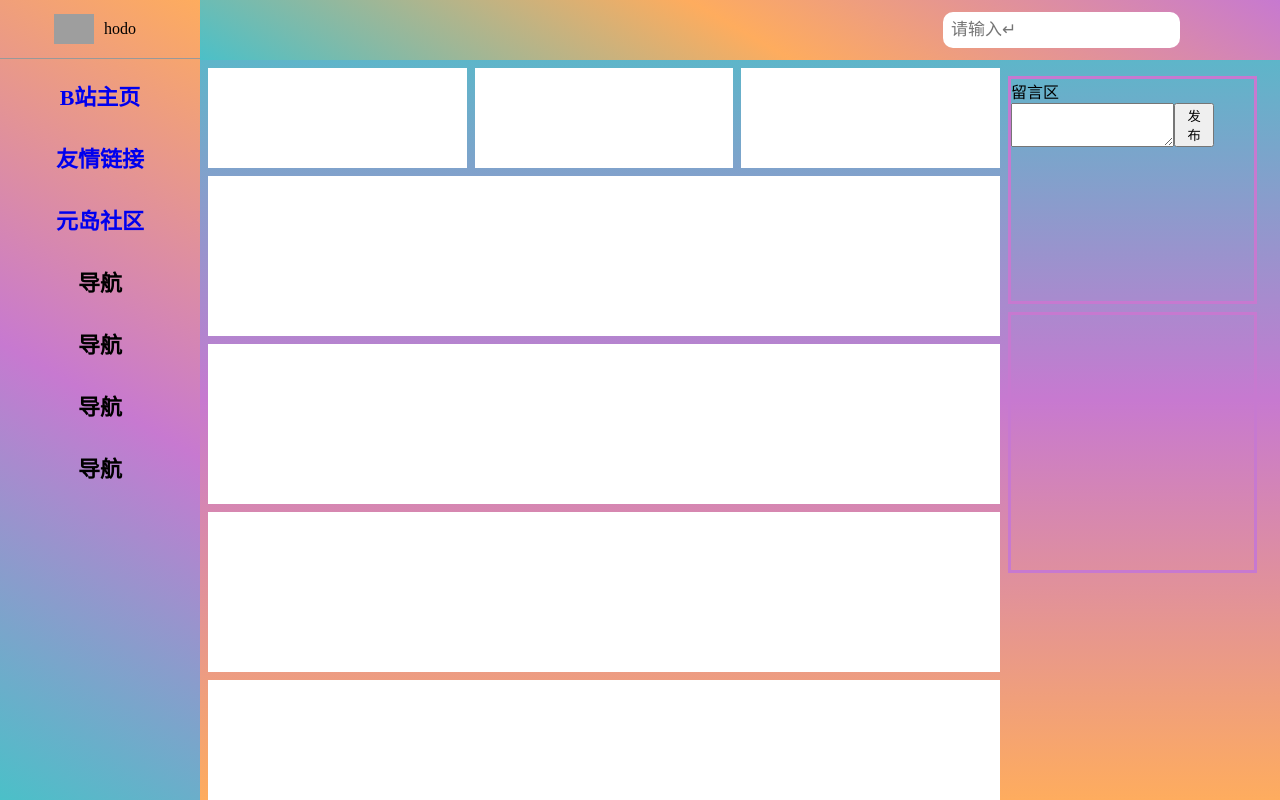
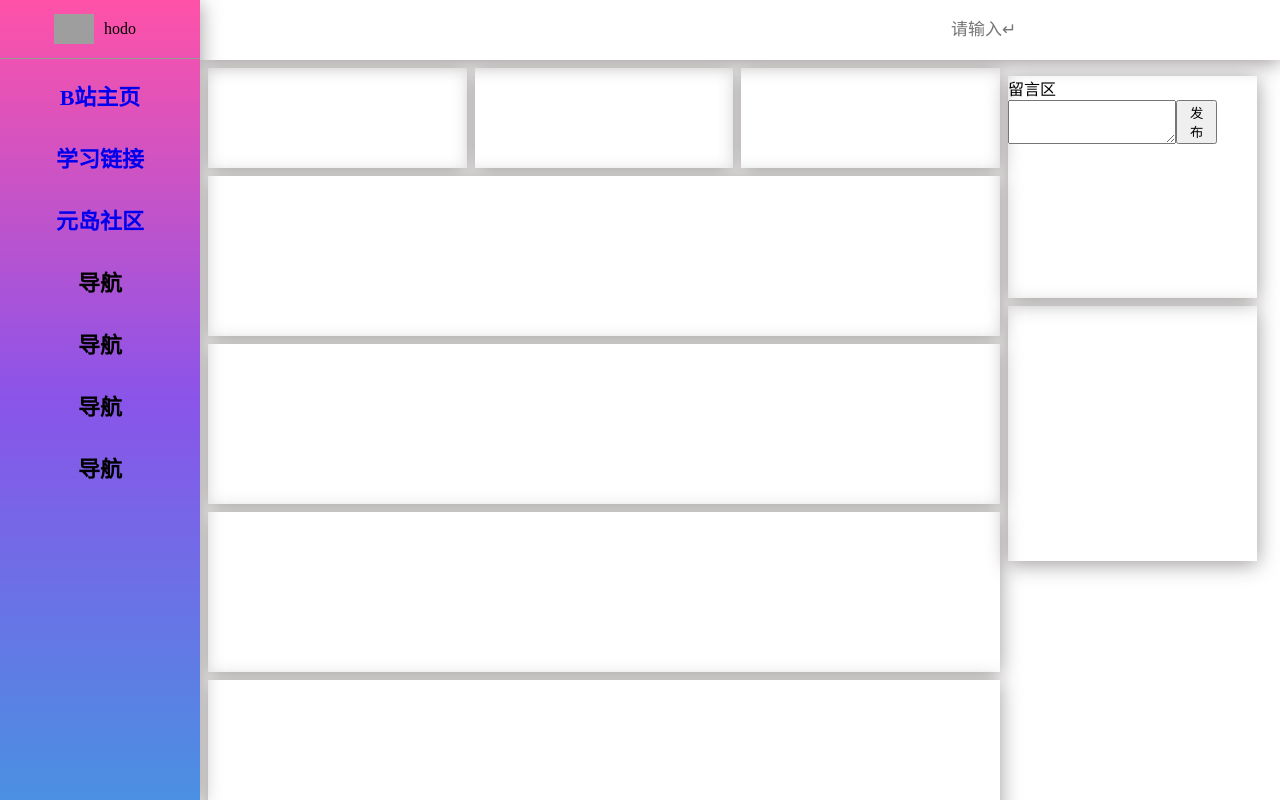
Before and after one commit to hodoccc/hodo, a plain HTML site: page index.html in a window 1280 px wide. Drawn offline with Linux system fonts and the light colour scheme; grey boxes are pictures that could not be loaded.

Commit message:
Add files via upload

```diff
--- a/index.html
+++ b/index.html
@@ -5,7 +5,15 @@
     <meta http-equiv="X-UA-Compatible" content="IE=edge" />
     <meta name="viewport" content="width=device-width, initial-scale=1.0" />
     <title>Document</title>
+    <meta name="description" content="Put your description here." />
+    <meta
+      name="description"
+      content="Mary's simple recipe for maple bacon donuts
+           makes a sticky, sweet treat with just a hint
+           of salt that you'll keep coming back for."
+    />
     <link rel="stylesheet" href="style.css" />
+    <script src="dianzan.js"></script>
     <!-- 搜索框 -->
     <link
       rel="stylesheet"
@@ -35,7 +43,7 @@
           <a href="https://space.bilibili.com/315227818">B站主页</a>
         </div>
         <div class="anniu liebiao">
-          <a href="https://space.bilibili.com/34786453">友情链接</a>
+          <a href="https://space.bilibili.com/34786453">学习链接</a>
         </div>
         <div class="anniu liebiao">
           <a href="https://www.midorg.com/">元岛社区</a>
@@ -44,6 +52,7 @@
         <div class="anniu liebiao">导航</div>
         <div class="anniu liebiao">导航</div>
         <div class="anniu liebiao">导航</div>
+        <!--点赞-->
       </div>
     </div>
     <!-- 主区域 -->
--- a/style.css
+++ b/style.css
@@ -1,7 +1,7 @@
 body {
   margin: 0;
   height: 100vh;
-  background: linear-gradient(180deg, #4bc0c8, #c779d0, #feac5e);
+  background-color: white;
 }
 /* * {
         border: 1px solid black;
@@ -12,20 +12,20 @@ a {
 }
 .cebian {
   /* 侧边栏背景颜色- */
-  background: linear-gradient(30deg, #4bc0c8, #c779d0, #feac5e);
+  background: linear-gradient(to bottom, #ff52a8, #8a54e9, #4a90e2);
 }
 .dingbu {
   /* 顶部栏背景颜色 */
-  background: linear-gradient(30deg, #4bc0c8, #feac5e, #c779d0);
+  background: white;
 }
 .baise {
   /*内容区域背景颜色-白色*/
   background-color: white;
 }
 /* 阴影 */
-/* .yinying {
-  box-shadow: rgb(116, 111, 111) 0px 3px 20px;
-} */
+.yinying {
+  box-shadow: rgb(156, 151, 151) 0px 3px 20px;
+}
 .flex {
   display: flex;
 }
@@ -50,8 +50,8 @@ a {
   margin-top: 8px;
 }
 .biankuang {
-  /* 边框 */
-  border: 3px solid #c779d0;
+  /* 边框 (好像没搞上)*/
+  border: 3px;
 }
 /* 列表栏 */
 .liebiao {
```
